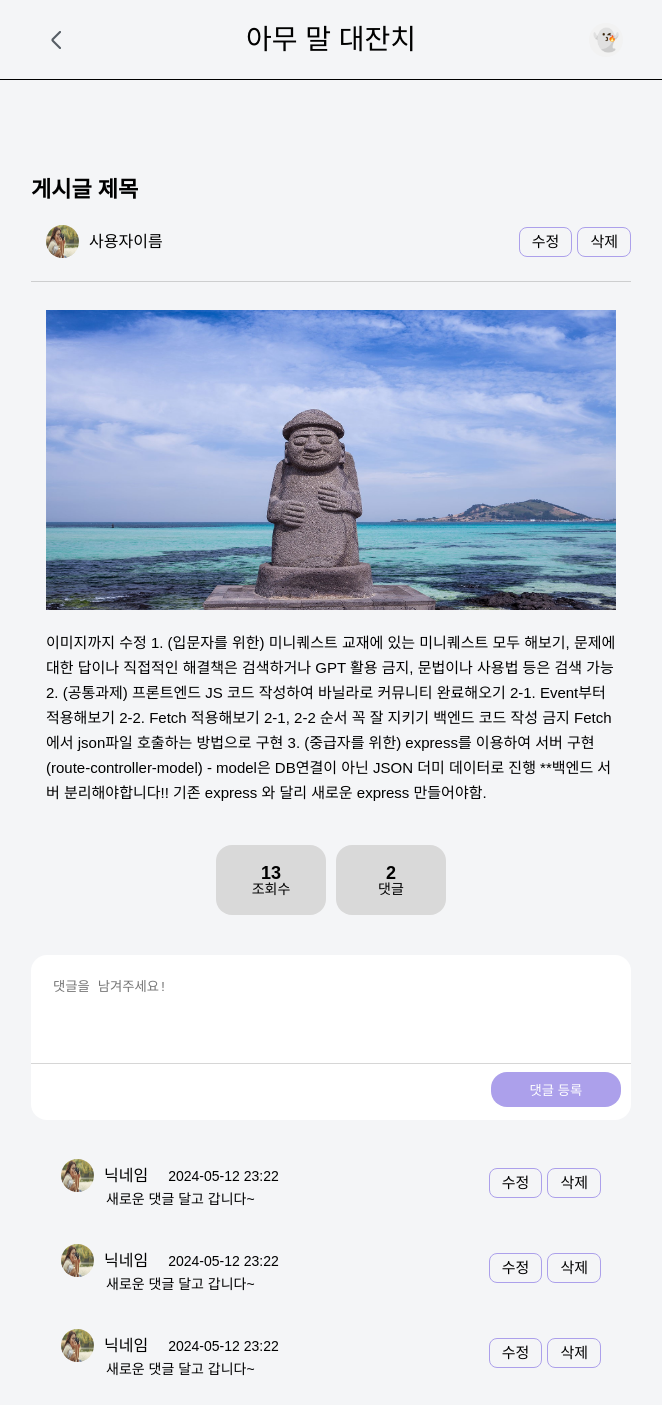
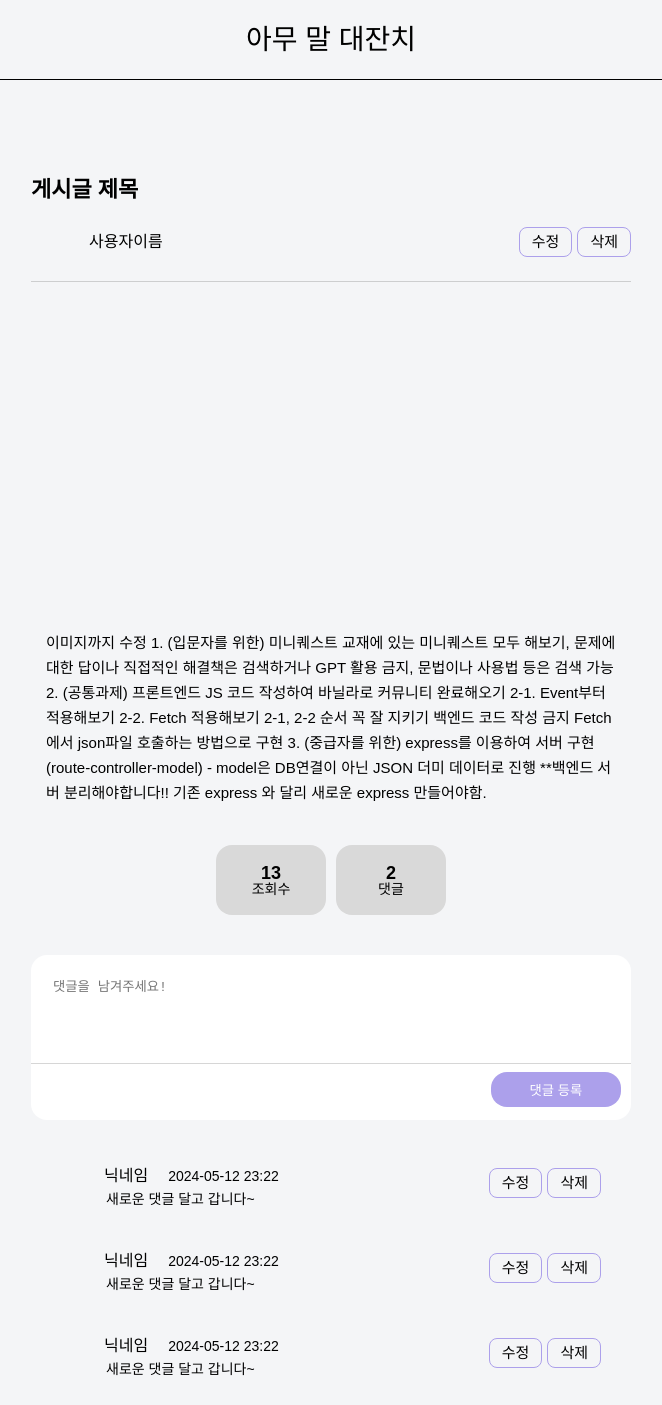
Before and after one commit to yoouung/community-web-fe, a React (Create React App) app: page /posts/contents in a window 1280 px wide. Shown: the whole page, without its empty margins (309-971 px from the left). Built offline with nearby package versions, Linux system fonts and the light colour scheme; a web font is replaced by a local one.

Commit message:
style: rename tag img -> image
- rename `img` tag into `image` tag because of redundant tag namings

Signed-off-by: yoouung <jyp101400@egmail.com>

```diff
--- a/src/components/comment.jsx
+++ b/src/components/comment.jsx
@@ -45,7 +45,7 @@ const Comment = ({ comment }) => {
     <CommentContainer>
       <CommentInfo>
         <div className="writer-info">
-          <img className="userimage" src={sampleProfile} alt="user" />
+          <image className="userimage" src={sampleProfile} alt="user" />
           <span className="writer">닉네임</span>
           <span className="date">{comment.created_at}</span>
         </div>
--- a/src/components/common/header/header.jsx
+++ b/src/components/common/header/header.jsx
@@ -43,7 +43,7 @@ const Title = styled.span`
   line-height: 32px;
 `;
 
-const ProfileImage = styled.img`
+const ProfileImage = styled.image`
   width: 40px;
   height: 40px;
 
@@ -70,7 +70,7 @@ const Header = () => {
     <HeaderContainer>
       <HeaderWrapper>
         <BackButton onClick={() => window.history.back()}>
-          <img src={back} alt="back" />
+          <image src={back} alt="back" />
         </BackButton>
         <Title onClick={() => (location.href = "/")}>아무 말 대잔치</Title>
         <ProfileImage alt="user" src={user} />
--- a/src/components/common/userStyle.jsx
+++ b/src/components/common/userStyle.jsx
@@ -65,7 +65,7 @@ export const InputItem = styled.div`
     font-size: 14px;
   }
 
-  img {
+  image {
     width: 140px;
     height: 140px;
     border-radius: 50%;
@@ -79,7 +79,7 @@ export const ProfileImageWrapper = styled.section`
   align-items: center;
   padding-top: 20px;
 
-  img {
+  image {
     width: 140px;
     height: 140px;
     border-radius: 50%;
--- a/src/components/postPreview.jsx
+++ b/src/components/postPreview.jsx
@@ -75,7 +75,7 @@ export const PostPreview = ({ post }) => {
       <hr style={{ margin: "16px" }} />
       <PostWriter>
         {/* TODO: update src after connecting server */}
-        <img className="userimage" src={profile} alt="user" />
+        <image className="userimage" src={profile} alt="user" />
         <span className="writer">{post.nickname}</span>
       </PostWriter>
     </Post>
--- a/src/pages/post/contents.jsx
+++ b/src/pages/post/contents.jsx
@@ -46,7 +46,7 @@ const PostWriter = styled.div`
   align-items: center;
   padding: 0 15px;
 
-  img {
+  image {
     width: 33px;
     height: 33px;
     border-radius: 50%;
@@ -198,7 +198,7 @@ const Contents = () => {
         <Title>게시글 제목</Title>
         <div className="post-overview-info">
           <PostWriter>
-            <img alt="user" src={sampleProfile} />
+            <image alt="user" src={sampleProfile} />
             <span style={{ fontWeight: "500" }}>사용자이름</span>
             <span style={{ marginLeft: "20px", fontSize: "14px" }}></span>
           </PostWriter>
@@ -210,7 +210,7 @@ const Contents = () => {
 
       <PostContent>
         <div className="post-image">
-          <img className="post-image" src={samplePost} alt="image" />
+          <image className="post-image" src={samplePost} alt="image" />
         </div>
         <div className="post-text" id="post-text">
           {postContents}
--- a/src/pages/user/signUp.jsx
+++ b/src/pages/user/signUp.jsx
@@ -25,7 +25,7 @@ const SignUp = () => {
             <HelperText>*프로필 사진을 추가해주세요.</HelperText>
             <ProfileImageWrapper>
               <label htmlFor="profile-image">
-                <img src={plus} alt="profile" />
+                <image src={plus} alt="profile" />
               </label>
               <input type="file" name="profile-image" accept="image/*" />
             </ProfileImageWrapper>
--- a/src/pages/user/updateInfo.jsx
+++ b/src/pages/user/updateInfo.jsx
@@ -54,7 +54,7 @@ const UpdateInfo = () => {
             <span className="input-name">프로필 사진*</span>
             <ProfileImageWrapper>
               <label htmlFor="profile-image">
-                <img className="user-img" alt="profile" src={profile} />
+                <image className="user-image" alt="profile" src={profile} />
               </label>
               <ProfileImageOverlay>
                 <label htmlFor="profile-image">변경</label>
--- a/src/pages/user/updatePwd.jsx
+++ b/src/pages/user/updatePwd.jsx
@@ -1,5 +1,4 @@
 import React from "react";
-import styled from "styled-components";
 import {
   FormSection,
   InputItem,
--- a/src/styles/reset.js
+++ b/src/styles/reset.js
@@ -33,7 +33,7 @@ export const reset = css`
   del,
   dfn,
   em,
-  img,
+  image,
   ins,
   kbd,
   q,
```
